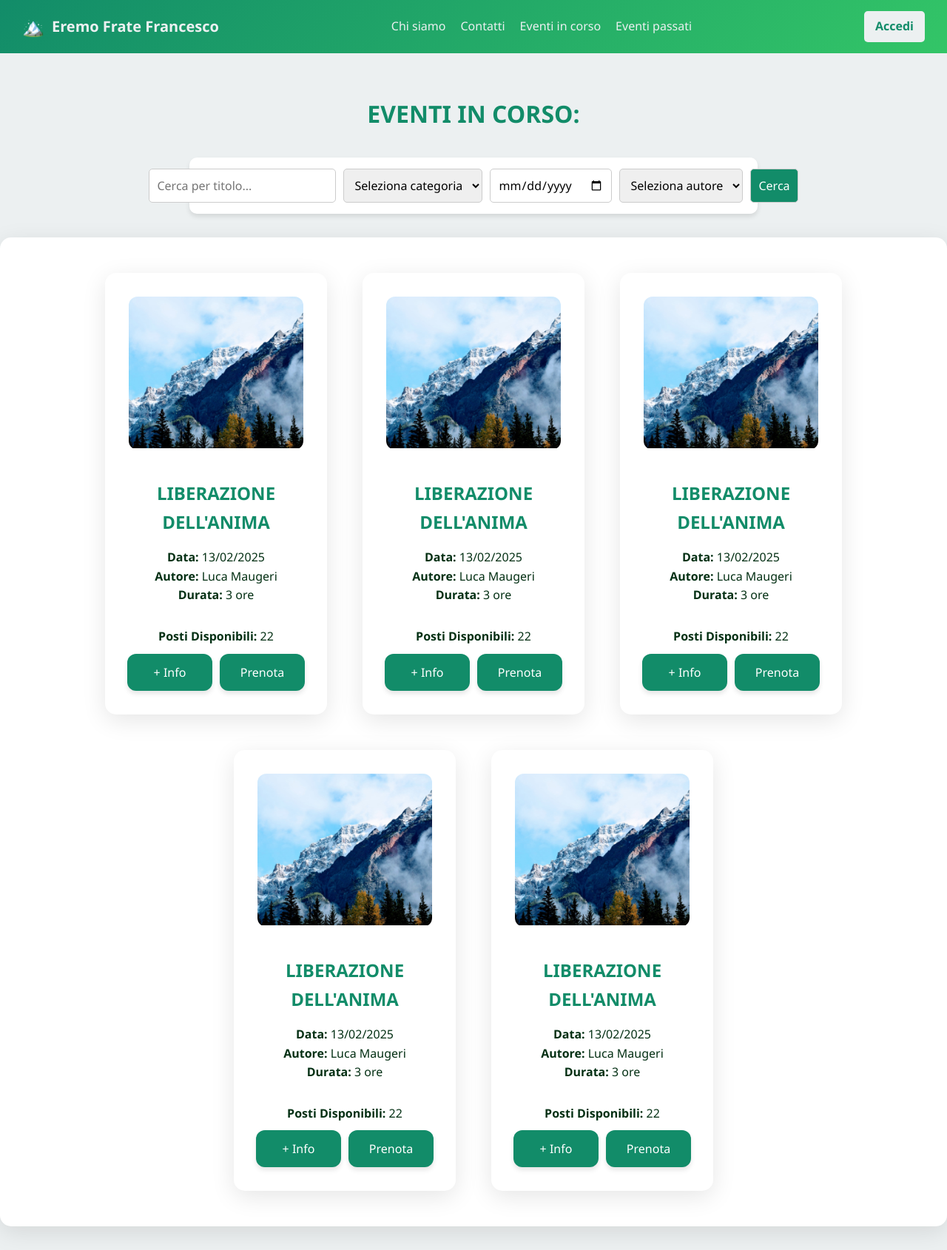
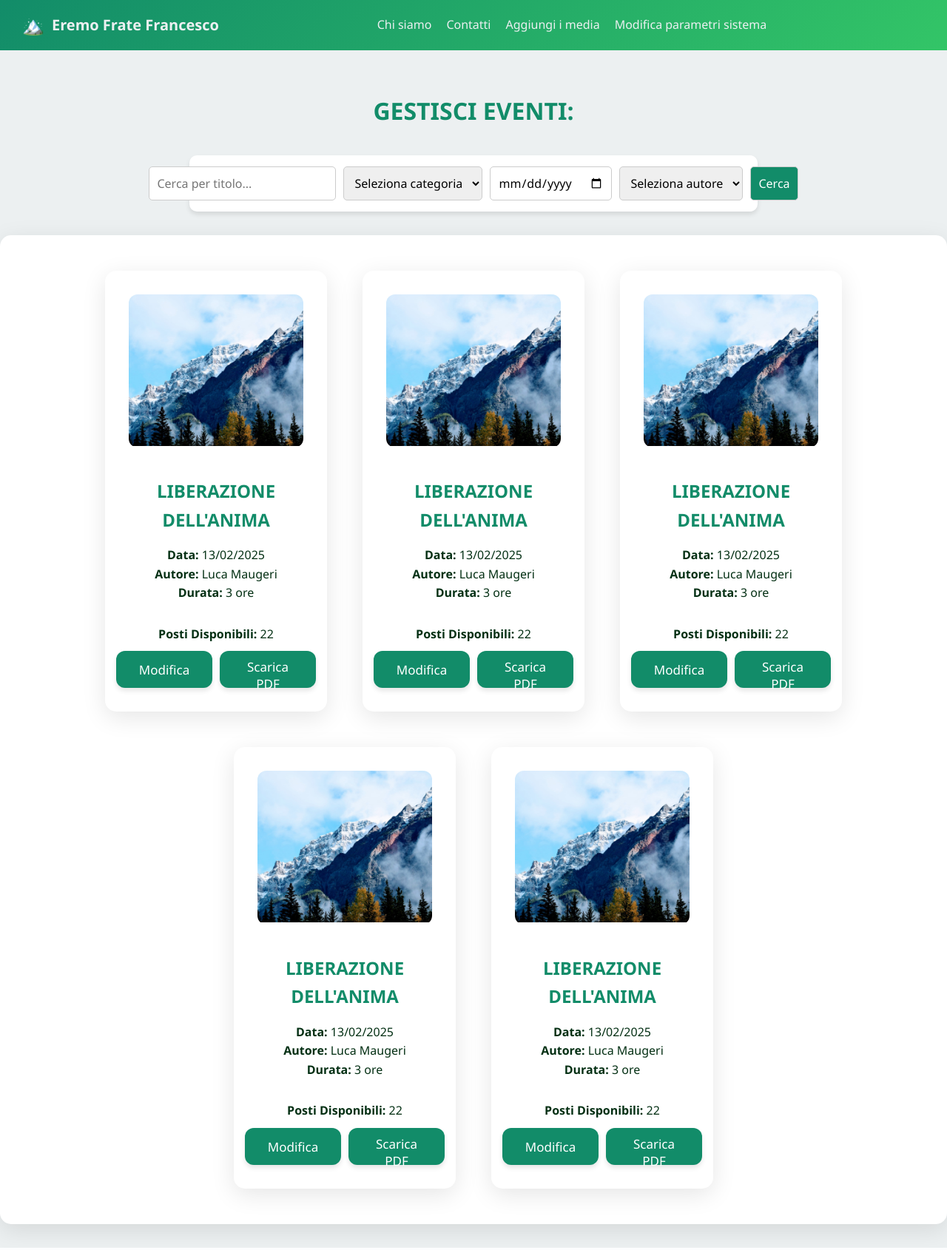
Before and after one commit to ProjetEremo/ProgettoEremo, a PHP site: page /eventiincorsoAdmin.html in a window 1280 px wide. Shown: the whole page at 74% size. Run offline with PHP 8.4, Linux system fonts and the light colour scheme.

Commit message:
Modifica eventiAdmin

```diff
--- a/eremo/src/eventiincorsoAdmin.html
+++ b/eremo/src/eventiincorsoAdmin.html
@@ -19,13 +19,12 @@
             <div class="menu">
                 <a href="#chi-siamo.html">Chi siamo</a>
                 <a href="#contatti.html">Contatti</a>
-                <a href="#eventi-corso.html">Eventi in corso</a>
-                <a href="#eventi-passati.html">Eventi passati</a>
+                <a href="#eventi-corso.html">Aggiungi i media</a>
+                <a href="#eventi-passati.html">Modifica parametri sistema</a>
             </div>
 
             <!-- Contenitore Login + Hamburger -->
             <div class="right-menu">
-                <a href="#accedi" class="login">Accedi</a>
                 <button class="hamburger" onclick="toggleMenu()" aria-expanded="false">☰</button>
             </div>
         </div>
@@ -34,8 +33,8 @@
         <div class="mobile-menu" id="mobileMenu">
             <a href="#chi-siamo.html" onclick="closeMenu()">Chi siamo</a>
             <a href="#contatti.html" onclick="closeMenu()">Contatti</a>
-            <a href="#eventi-corso.html" onclick="closeMenu()">Eventi in corso</a>
-            <a href="#eventi-passati.html" onclick="closeMenu()">Eventi passati</a>
+            <a href="#eventi-corso.html" onclick="closeMenu()">Aggiungi i media</a>
+            <a href="#eventi-passati.html" onclick="closeMenu()">Modifica parametri sistema</a>
         </div>
     </div>
 </header>
@@ -56,7 +55,7 @@
         }
     </script>
 
-<h1 class="titoloeventiincorso">EVENTI IN CORSO:</h1>
+<h1 class="titoloeventiincorso">GESTISCI EVENTI:</h1>
 <div class="search-box">
     <input type="text" id="searchTitle" placeholder="Cerca per titolo...">
     <select id="searchCategory">
@@ -89,8 +88,8 @@
             </div>
             <p class="PostiDisp"><b>Posti Disponibili:</b> 22</p>
             <div class="label-container">
-                <button type="button">+ Info</button>
-                <button type="button">Prenota</button>
+                <button type="button">Modifica</button>
+                <button type="button">Scarica PDF</button>
             </div>
         </div>
         <div class="minievent-card">
@@ -108,8 +107,8 @@
             </div>
             <p class="PostiDisp"><b>Posti Disponibili:</b> 22</p>
             <div class="label-container">
-                <button type="button">+ Info</button>
-                <button type="button">Prenota</button>
+                <button type="button">Modifica</button>
+                <button type="button">Scarica PDF</button>
             </div>
         </div>
         <div class="minievent-card">
@@ -127,8 +126,8 @@
             </div>
             <p class="PostiDisp"><b>Posti Disponibili:</b> 22</p>
             <div class="label-container">
-                <button type="button">+ Info</button>
-                <button type="button">Prenota</button>
+                <button type="button">Modifica</button>
+                <button type="button">Scarica PDF</button>
             </div>
         </div>
         <div class="minievent-card">
@@ -146,8 +145,8 @@
             </div>
             <p class="PostiDisp"><b>Posti Disponibili:</b> 22</p>
             <div class="label-container">
-                <button type="button">+ Info</button>
-                <button type="button">Prenota</button>
+                <button type="button">Modifica</button>
+                <button type="button">Scarica PDF</button>
             </div>
         </div>
         <div class="minievent-card">
@@ -165,8 +164,8 @@
             </div>
             <p class="PostiDisp"><b>Posti Disponibili:</b> 22</p>
             <div class="label-container">
-                <button type="button">+ Info</button>
-                <button type="button">Prenota</button>
+                <button type="button">Modifica</button>
+                <button type="button">Scarica PDF</button>
             </div>
         </div>
         </div>
--- a/eremo/src/style.css
+++ b/eremo/src/style.css
@@ -654,7 +654,7 @@ body {
   margin-right: 10px; /* Spazio tra la label e i pulsanti */
 }
 .label-container button {
-  width: 115px; /* Larghezza fissa */
+  width: 130px; /* Larghezza fissa */
   height: 50px;
   margin: 0 5px; /* Spazio tra i pulsanti */
   background-color: var(--secondary); /* Colore di sfondo verde */
@@ -664,7 +664,7 @@ body {
   text-align: center; /* Allineamento del testo */
   text-decoration: none; /* Nessuna sottolineatura */
   display: inline-block; /* Visualizzazione in linea */
-  font-size: 16px; /* Dimensione del carattere */
+  font-size: 17px; /* Dimensione del carattere */
   cursor: pointer; /* Cursore a mano */
   border-radius: 12px; /* Bordi arrotondati */
   box-shadow: 0 4px 6px rgba(0, 0, 0, 0.1); /* Ombra del pulsante */
```
